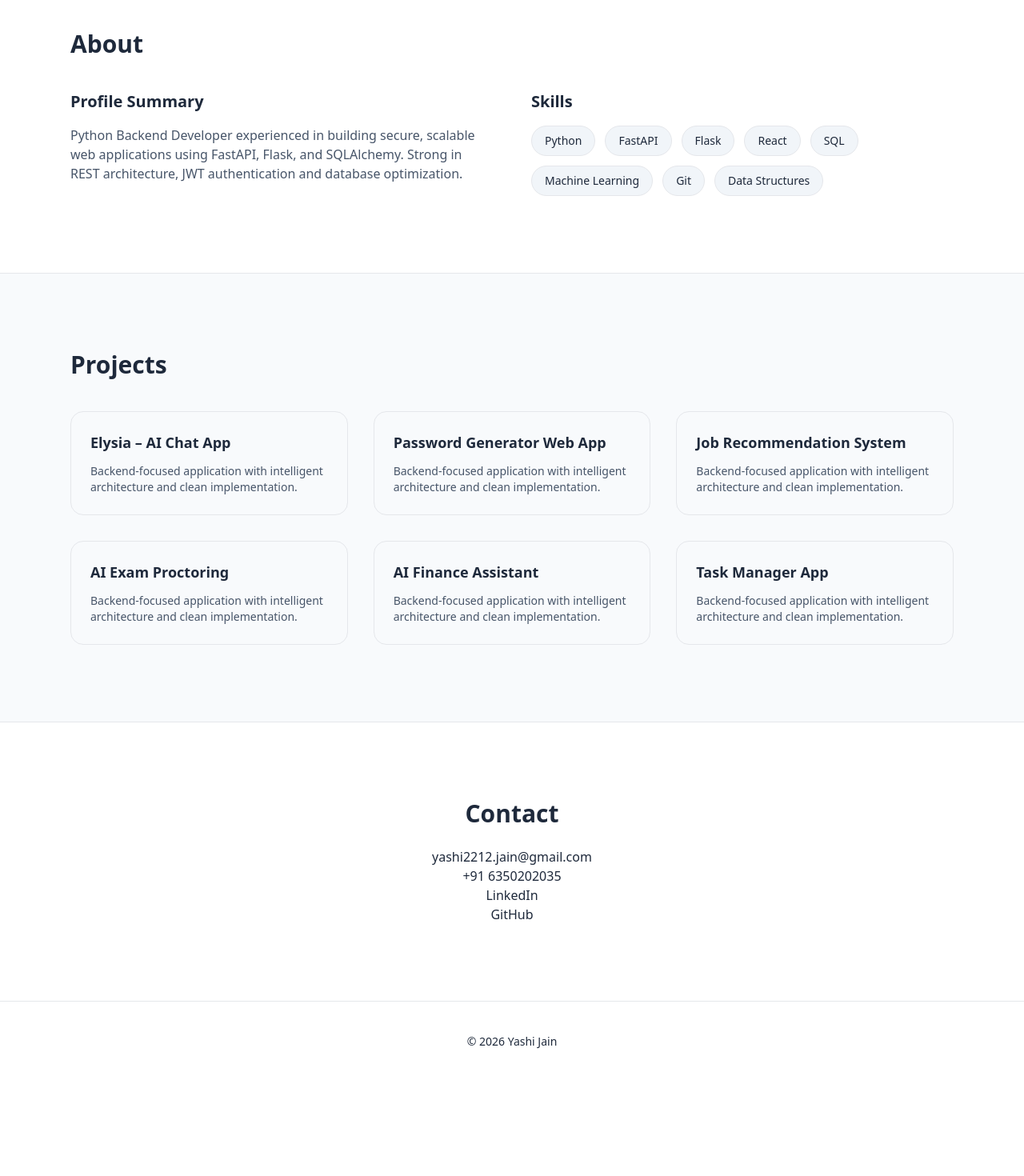
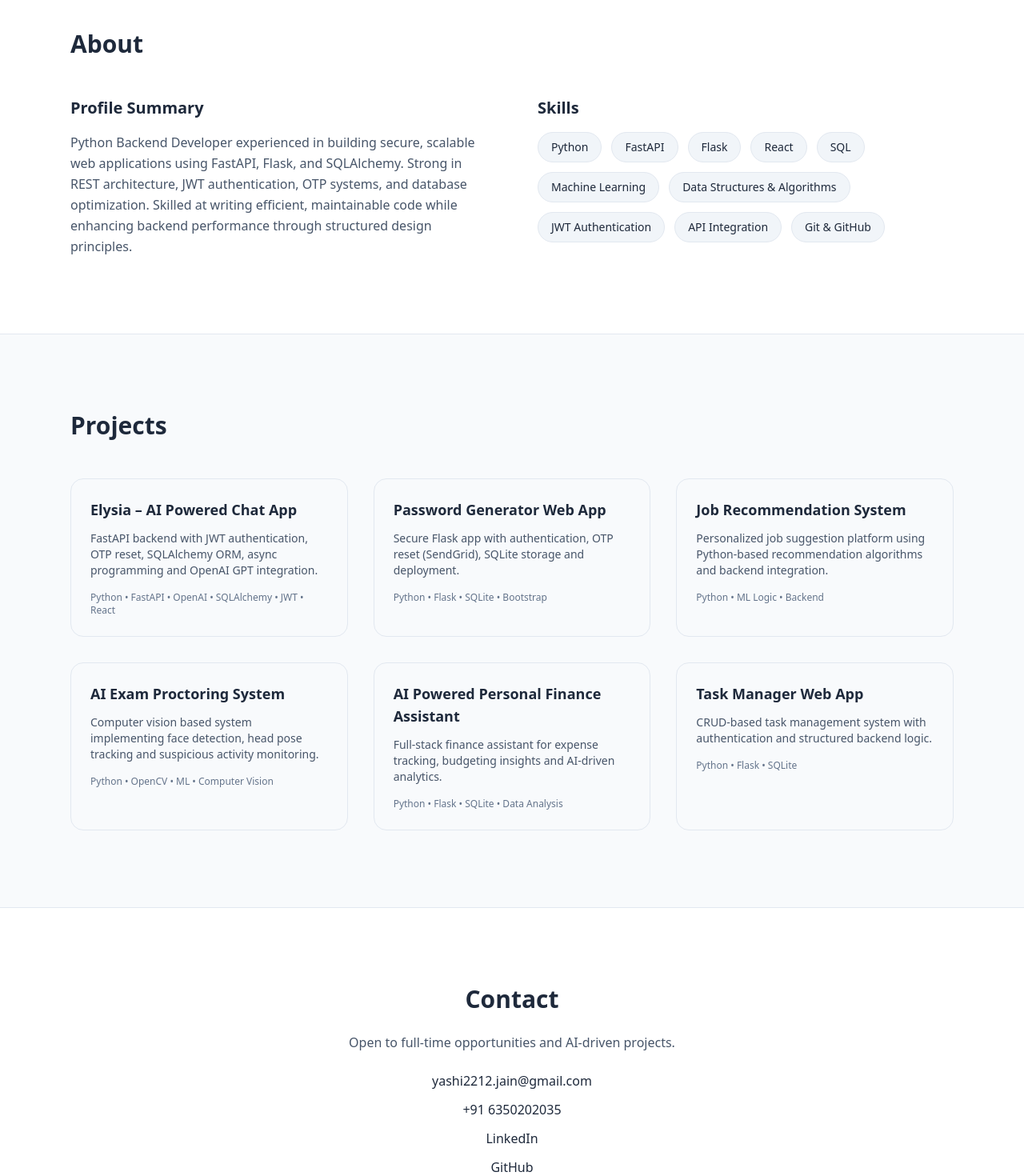
Before and after one commit to yashijain22/yashi-portfolio, a React (Vite) app: page / in a window 1280 px wide. Shown: the part 860-2330 px from the top of the page at 80% size. Before the commit the page ends 2212 px from the top, so only its background shows below. Built offline with nearby package versions, Linux system fonts and the light colour scheme.

Commit message:
Final fixed structure

```diff
--- a/src/App.jsx
+++ b/src/App.jsx
@@ -10,9 +10,9 @@ function App() {
         <div className="max-w-6xl mx-auto px-6 py-4 flex justify-between items-center">
           <h1 className="font-semibold text-lg">Yashi Jain</h1>
           <div className="flex gap-6 text-sm">
-            <a href="#about">About</a>
-            <a href="#projects">Projects</a>
-            <a href="#contact">Contact</a>
+            <a href="#about" className="hover:text-black transition">About</a>
+            <a href="#projects" className="hover:text-black transition">Projects</a>
+            <a href="#contact" className="hover:text-black transition">Contact</a>
           </div>
         </div>
       </nav>
@@ -26,7 +26,7 @@ function App() {
             animate={{ opacity: 1, y: 0 }}
             transition={{ duration: 0.8 }}
           >
-            <h2 className="text-4xl md:text-6xl font-bold">
+            <h2 className="text-4xl md:text-6xl font-bold leading-tight">
               Hi, I'm Yashi Jain
             </h2>
 
@@ -35,7 +35,10 @@ function App() {
             </p>
 
             <div className="mt-8 flex gap-4">
-              <a href="#projects" className="border px-6 py-3 rounded-xl">
+              <a
+                href="#projects"
+                className="border border-slate-800 px-6 py-3 rounded-xl hover:bg-slate-800 hover:text-white transition"
+              >
                 View Projects
               </a>
 
@@ -43,7 +46,7 @@ function App() {
                 href="/resume.pdf"
                 target="_blank"
                 rel="noopener noreferrer"
-                className="px-6 py-3 rounded-xl bg-black text-white"
+                className="px-6 py-3 rounded-xl bg-slate-800 text-white hover:bg-slate-700 transition"
               >
                 View Resume
               </a>
@@ -67,18 +70,18 @@ function App() {
       </section>
 
       {/* ABOUT */}
-      <section id="about" className="py-24 border-t">
+      <section id="about" className="py-24 border-t border-slate-200">
         <div className="max-w-6xl mx-auto px-6">
-          <h3 className="text-3xl font-semibold mb-10">About</h3>
+          <h3 className="text-3xl font-semibold mb-12">About</h3>
 
-          <div className="grid md:grid-cols-2 gap-12">
+          <div className="grid md:grid-cols-2 gap-16">
 
             <div>
               <h4 className="text-xl font-semibold mb-4">Profile Summary</h4>
-              <p className="text-slate-600">
-                Python Backend Developer experienced in building secure, scalable
-                web applications using FastAPI, Flask, and SQLAlchemy.
-                Strong in REST architecture, JWT authentication and database optimization.
+              <p className="text-slate-600 leading-relaxed">
+                Python Backend Developer experienced in building secure, scalable web applications using FastAPI, Flask, and SQLAlchemy.
+                Strong in REST architecture, JWT authentication, OTP systems, and database optimization.
+                Skilled at writing efficient, maintainable code while enhancing backend performance through structured design principles.
               </p>
             </div>
 
@@ -92,12 +95,14 @@ function App() {
                   "React",
                   "SQL",
                   "Machine Learning",
-                  "Git",
-                  "Data Structures"
+                  "Data Structures & Algorithms",
+                  "JWT Authentication",
+                  "API Integration",
+                  "Git & GitHub"
                 ].map((skill, index) => (
                   <span
                     key={index}
-                    className="px-4 py-2 text-sm bg-slate-100 rounded-full border"
+                    className="px-4 py-2 text-sm bg-slate-100 rounded-full border border-slate-200"
                   >
                     {skill}
                   </span>
@@ -110,66 +115,97 @@ function App() {
       </section>
 
       {/* PROJECTS */}
-      <section id="projects" className="py-24 border-t bg-slate-50">
+      <section id="projects" className="py-24 border-t border-slate-200 bg-slate-50">
         <div className="max-w-6xl mx-auto px-6">
-          <h3 className="text-3xl font-semibold mb-10">Projects</h3>
+          <h3 className="text-3xl font-semibold mb-12">Projects</h3>
 
           <div className="grid md:grid-cols-3 gap-8">
-            {[
-              "Elysia – AI Chat App",
-              "Password Generator Web App",
-              "Job Recommendation System",
-              "AI Exam Proctoring",
-              "AI Finance Assistant",
-              "Task Manager App"
-            ].map((project, index) => (
-              <div
-                key={index}
-                className="border rounded-2xl p-6 hover:shadow-md transition"
-              >
-                <h4 className="font-semibold text-lg">{project}</h4>
-                <p className="text-slate-600 mt-3 text-sm">
-                  Backend-focused application with intelligent architecture and clean implementation.
-                </p>
+
+            <div className="border border-slate-200 rounded-2xl p-6 hover:shadow-lg transition">
+              <h4 className="font-semibold text-lg">Elysia – AI Powered Chat App</h4>
+              <p className="text-slate-600 mt-3 text-sm">
+                FastAPI backend with JWT authentication, OTP reset, SQLAlchemy ORM, async programming and OpenAI GPT integration.
+              </p>
+              <div className="mt-4 text-xs text-slate-500">
+                Python • FastAPI • OpenAI • SQLAlchemy • JWT • React
               </div>
-            ))}
+            </div>
+
+            <div className="border border-slate-200 rounded-2xl p-6 hover:shadow-lg transition">
+              <h4 className="font-semibold text-lg">Password Generator Web App</h4>
+              <p className="text-slate-600 mt-3 text-sm">
+                Secure Flask app with authentication, OTP reset (SendGrid), SQLite storage and deployment.
+              </p>
+              <div className="mt-4 text-xs text-slate-500">
+                Python • Flask • SQLite • Bootstrap
+              </div>
+            </div>
+
+            <div className="border border-slate-200 rounded-2xl p-6 hover:shadow-lg transition">
+              <h4 className="font-semibold text-lg">Job Recommendation System</h4>
+              <p className="text-slate-600 mt-3 text-sm">
+                Personalized job suggestion platform using Python-based recommendation algorithms and backend integration.
+              </p>
+              <div className="mt-4 text-xs text-slate-500">
+                Python • ML Logic • Backend
+              </div>
+            </div>
+
+            <div className="border border-slate-200 rounded-2xl p-6 hover:shadow-lg transition">
+              <h4 className="font-semibold text-lg">AI Exam Proctoring System</h4>
+              <p className="text-slate-600 mt-3 text-sm">
+                Computer vision based system implementing face detection, head pose tracking and suspicious activity monitoring.
+              </p>
+              <div className="mt-4 text-xs text-slate-500">
+                Python • OpenCV • ML • Computer Vision
+              </div>
+            </div>
+
+            <div className="border border-slate-200 rounded-2xl p-6 hover:shadow-lg transition">
+              <h4 className="font-semibold text-lg">AI Powered Personal Finance Assistant</h4>
+              <p className="text-slate-600 mt-3 text-sm">
+                Full-stack finance assistant for expense tracking, budgeting insights and AI-driven analytics.
+              </p>
+              <div className="mt-4 text-xs text-slate-500">
+                Python • Flask • SQLite • Data Analysis
+              </div>
+            </div>
+
+            <div className="border border-slate-200 rounded-2xl p-6 hover:shadow-lg transition">
+              <h4 className="font-semibold text-lg">Task Manager Web App</h4>
+              <p className="text-slate-600 mt-3 text-sm">
+                CRUD-based task management system with authentication and structured backend logic.
+              </p>
+              <div className="mt-4 text-xs text-slate-500">
+                Python • Flask • SQLite
+              </div>
+            </div>
+
           </div>
         </div>
       </section>
 
       {/* CONTACT */}
-      <section id="contact" className="py-24 border-t text-center">
-        <div className="max-w-4xl mx-auto px-6">
+      <section id="contact" className="py-24 border-t border-slate-200">
+        <div className="max-w-4xl mx-auto px-6 text-center">
           <h3 className="text-3xl font-semibold mb-6">Contact</h3>
 
-          <p>
-            <a href="mailto:yashi2212.jain@gmail.com">
-              yashi2212.jain@gmail.com
-            </a>
+          <p className="text-slate-600 mb-6">
+            Open to full-time opportunities and AI-driven projects.
           </p>
 
-          <p>
-            <a href="tel:6350202035">
-              +91 6350202035
-            </a>
-          </p>
-
-          <p>
-            <a href="https://linkedin.com/in/yashijain22" target="_blank" rel="noreferrer">
-              LinkedIn
-            </a>
-          </p>
-
-          <p>
-            <a href="https://github.com/yashijain22" target="_blank" rel="noreferrer">
-              GitHub
-            </a>
-          </p>
+          <div className="space-y-3">
+            <p><a href="mailto:yashi2212.jain@gmail.com" className="hover:underline">yashi2212.jain@gmail.com</a></p>
+            <p><a href="tel:6350202035" className="hover:underline">+91 6350202035</a></p>
+            <p><a href="https://linkedin.com/in/yashijain22" target="_blank" rel="noopener noreferrer" className="hover:underline">LinkedIn</a></p>
+            <p><a href="https://github.com/yashijain22" target="_blank" rel="noopener noreferrer" className="hover:underline">GitHub</a></p>
+          </div>
 
         </div>
       </section>
 
-      <footer className="py-10 text-center text-sm border-t">
+      {/* FOOTER */}
+      <footer className="py-10 border-t border-slate-200 text-center text-sm text-slate-500">
         © {new Date().getFullYear()} Yashi Jain
       </footer>
 
```
